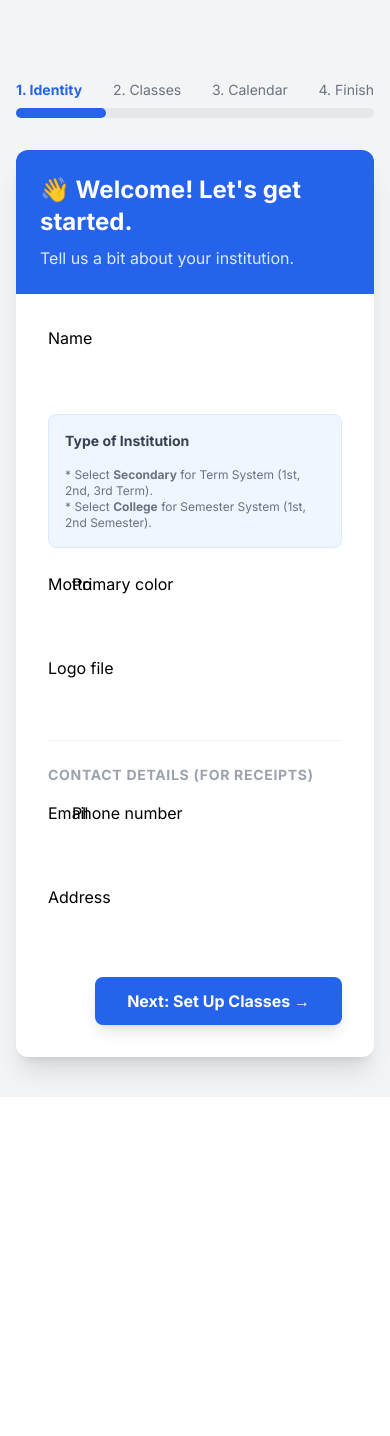
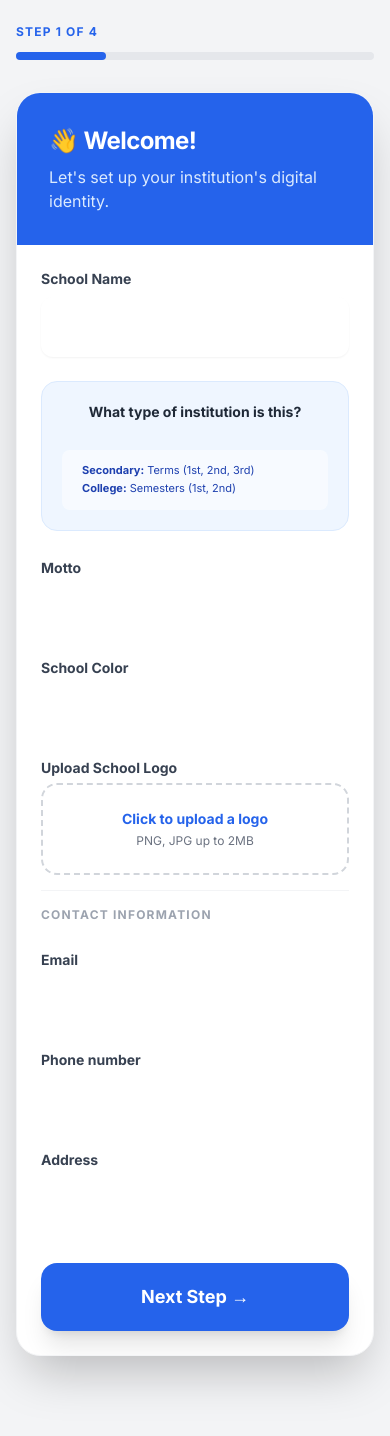
Before and after one commit to pgcsc170531/symfony-docker-starter, a Symfony app: template templates/tenant/onboarding/step1_identity.html.twig in a window 390 px wide. Before the commit the page ends 1093 px from the top, so only its background shows below. Run offline with Twig, Linux system fonts and the light colour scheme; the template is opened without the code that fills it, so the values that code supplies are empty; form fields are guessed from the names that the template uses; some libraries are stand-ins or nearby versions.

Commit message:
enhance onboarding step1 template with responsive design and improved layout

```diff
--- a/templates/tenant/onboarding/step1_identity.html.twig
+++ b/templates/tenant/onboarding/step1_identity.html.twig
@@ -8,71 +8,125 @@
     <link href="https://fonts.googleapis.com/css2?family=Inter:wght@300;400;600;700&display=swap" rel="stylesheet">
     <style>body { font-family: 'Inter', sans-serif; }</style>
 </head>
-<body class="bg-gray-100 min-h-screen py-10 px-4">
-<div class="max-w-3xl mx-auto mt-10">
+<body class="bg-gray-100 min-h-screen pb-20 antialiased"> {# Added pb-20 for mobile button clearance #}
 
-    {# PROGRESS BAR #}
+<div class="max-w-3xl mx-auto px-4 pt-6 md:pt-12">
+
+    {# PROGRESS BAR - Responsive #}
     <div class="mb-8">
-        <div class="flex justify-between text-sm font-medium text-gray-500 mb-2">
-            <span class="text-blue-600 font-bold">1. Identity</span>
-            <span>2. Classes</span>
-            <span>3. Calendar</span>
-            <span>4. Finish</span>
+        <div class="flex justify-between items-end mb-3">
+            <div>
+                <p class="text-xs font-bold text-blue-600 uppercase tracking-widest md:hidden">Step 1 of 4</p>
+                <h2 class="text-sm font-bold text-gray-900 hidden md:block">1. Identity</h2>
+            </div>
+            <div class="hidden md:flex gap-8 text-sm font-medium text-gray-400">
+                <span>2. Classes</span>
+                <span>3. Calendar</span>
+                <span>4. Finish</span>
+            </div>
         </div>
-        <div class="w-full bg-gray-200 rounded-full h-2.5">
-            <div class="bg-blue-600 h-2.5 rounded-full" style="width: 25%"></div>
+        <div class="w-full bg-gray-200 rounded-full h-2">
+            <div class="bg-blue-600 h-2 rounded-full transition-all duration-500" style="width: 25%"></div>
         </div>
     </div>
 
-    <div class="bg-white shadow-xl rounded-xl overflow-hidden">
-        <div class="bg-blue-600 p-6 text-white">
-            <h1 class="text-2xl font-bold">👋 Welcome! Let's get started.</h1>
-            <p class="text-blue-100 mt-2">Tell us a bit about your institution.</p>
+    <div class="bg-white shadow-2xl rounded-3xl overflow-hidden border border-gray-100">
+        <div class="bg-blue-600 p-8 text-white relative overflow-hidden">
+            {# Subtle Background Pattern #}
+            <div class="absolute top-0 right-0 opacity-10 transform translate-x-10 -translate-y-10">
+                <i class="fas fa-university fa-9x"></i>
+            </div>
+
+            <h1 class="text-2xl md:text-3xl font-extrabold tracking-tight">👋 Welcome!</h1>
+            <p class="text-blue-100 mt-2 font-medium">Let's set up your institution's digital identity.</p>
         </div>
 
-        <div class="p-8">
-            {{ form_start(form) }}
+        <div class="p-6 md:p-10">
+            {{ form_start(form, {'attr': {'class': 'space-y-8'}}) }}
 
                 {# IDENTITY SECTION #}
-                <div class="grid grid-cols-1 md:grid-cols-2 gap-6 mb-6">
-                    <div class="col-span-2">
-                        {{ form_row(form.name, {'attr': {'class': 'text-lg font-bold'}}) }}
+                <div class="space-y-6">
+                    <div>
+                        <label class="block text-sm font-bold text-gray-700 mb-2">School Name</label>
+                        {{ form_widget(form.name, {'attr': {'class': 'w-full px-4 py-4 rounded-xl border-gray-300 focus:ring-blue-500 focus:border-blue-500 text-lg font-bold shadow-sm'}}) }}
                     </div>
 
-                    <div class="col-span-2 bg-blue-50 p-4 rounded-lg border border-blue-100">
-                        <label class="block text-sm font-bold text-gray-700 mb-2">Type of Institution</label>
-                        <div class="flex gap-6">
+                    <div class="bg-blue-50 p-5 rounded-2xl border border-blue-100">
+                        <label class="block text-sm font-bold text-gray-800 mb-3 text-center md:text-left">What type of institution is this?</label>
+                        <div class="grid grid-cols-2 gap-4">
                             {% for child in form.institutionType %}
-                                <div class="flex items-center">
-                                    {{ form_widget(child, {'attr': {'class': 'h-4 w-4 text-blue-600 focus:ring-blue-500 border-gray-300'}}) }}
-                                    <span class="ml-2 text-sm text-gray-700 font-medium">{{ child.vars.label }}</span>
-                                </div>
+                                <label class="relative flex items-center justify-center p-4 bg-white border-2 border-gray-200 rounded-xl cursor-pointer hover:border-blue-400 has-[:checked]:border-blue-600 has-[:checked]:bg-blue-50 transition-all">
+                                    {{ form_widget(child, {'attr': {'class': 'sr-only'}}) }} {# sr-only hides actual radio but keeps it functional #}
+                                    <span class="text-sm font-bold text-gray-700">{{ child.vars.label }}</span>
+                                </label>
                             {% endfor %}
                         </div>
-                        <p class="text-xs text-gray-500 mt-2">
-                            * Select <strong>Secondary</strong> for Term System (1st, 2nd, 3rd Term).<br>
-                            * Select <strong>College</strong> for Semester System (1st, 2nd Semester).
-                        </p>
+                        <div class="mt-4 flex items-start gap-2 bg-white/50 p-3 rounded-lg">
+                            <i class="fas fa-info-circle text-blue-500 mt-0.5"></i>
+                            <p class="text-[11px] leading-relaxed text-blue-800">
+                                <strong>Secondary:</strong> Terms (1st, 2nd, 3rd) <br>
+                                <strong>College:</strong> Semesters (1st, 2nd)
+                            </p>
+                        </div>
                     </div>
 
-                    <div>{{ form_row(form.motto) }}</div>
-                    <div>{{ form_row(form.primaryColor) }}</div>
-                    <div class="col-span-2">{{ form_row(form.logoFile) }}</div>
+                    <div class="grid grid-cols-1 md:grid-cols-2 gap-6">
+                        <div>
+                            {{ form_label(form.motto, null, {'label_attr': {'class': 'text-sm font-bold text-gray-700'}}) }}
+                            {{ form_widget(form.motto, {'attr': {'class': 'mt-1 w-full px-4 py-3 rounded-xl border-gray-300'}}) }}
+                        </div>
+                        <div>
+                            {{ form_label(form.primaryColor, 'School Color', {'label_attr': {'class': 'text-sm font-bold text-gray-700'}}) }}
+                            {{ form_widget(form.primaryColor, {'attr': {'class': 'mt-1 h-12 w-full p-1 rounded-xl border-gray-300 cursor-pointer'}}) }}
+                        </div>
+                    </div>
+
+                    <div class="col-span-2">
+                         {{ form_label(form.logoFile, 'Upload School Logo', {'label_attr': {'class': 'text-sm font-bold text-gray-700'}}) }}
+                         <div class="mt-1 flex justify-center px-6 pt-5 pb-6 border-2 border-gray-300 border-dashed rounded-2xl hover:border-blue-400 transition-colors">
+                            <div class="space-y-1 text-center">
+                                <i class="fas fa-cloud-upload-alt text-gray-400 text-3xl mb-2"></i>
+                                <div class="flex text-sm text-gray-600">
+                                    {{ form_widget(form.logoFile, {'attr': {'class': 'sr-only', 'id': 'file-upload'}}) }}
+                                    <label for="file-upload" class="relative cursor-pointer bg-white rounded-md font-bold text-blue-600 hover:text-blue-500 focus-within:outline-none">
+                                        <span>Click to upload a logo</span>
+                                    </label>
+                                </div>
+                                <p class="text-xs text-gray-500">PNG, JPG up to 2MB</p>
+                            </div>
+                         </div>
+                    </div>
                 </div>
 
-                <hr class="my-6 border-gray-100">
+                <div class="relative py-4">
+                    <div class="absolute inset-0 flex items-center" aria-hidden="true">
+                        <div class="w-full border-t border-gray-100"></div>
+                    </div>
+                </div>
 
                 {# CONTACT SECTION #}
-                <h3 class="text-sm font-bold text-gray-400 uppercase tracking-wider mb-4">Contact Details (For Receipts)</h3>
-                <div class="grid grid-cols-1 md:grid-cols-2 gap-6">
-                    <div>{{ form_row(form.email) }}</div>
-                    <div>{{ form_row(form.phoneNumber) }}</div>
-                    <div class="col-span-2">{{ form_row(form.address) }}</div>
+                <div>
+                    <h3 class="text-xs font-bold text-gray-400 uppercase tracking-widest mb-6">Contact Information</h3>
+                    <div class="grid grid-cols-1 md:grid-cols-2 gap-6">
+                        <div>
+                            {{ form_label(form.email, null, {'label_attr': {'class': 'text-sm font-bold text-gray-700'}}) }}
+                            {{ form_widget(form.email, {'attr': {'class': 'mt-1 w-full px-4 py-3 rounded-xl border-gray-300', 'inputmode': 'email'}}) }}
+                        </div>
+                        <div>
+                            {{ form_label(form.phoneNumber, null, {'label_attr': {'class': 'text-sm font-bold text-gray-700'}}) }}
+                            {{ form_widget(form.phoneNumber, {'attr': {'class': 'mt-1 w-full px-4 py-3 rounded-xl border-gray-300', 'inputmode': 'tel'}}) }}
+                        </div>
+                        <div class="md:col-span-2">
+                            {{ form_label(form.address, null, {'label_attr': {'class': 'text-sm font-bold text-gray-700'}}) }}
+                            {{ form_widget(form.address, {'attr': {'class': 'mt-1 w-full px-4 py-3 rounded-xl border-gray-300', 'rows': '2'}}) }}
+                        </div>
+                    </div>
                 </div>
 
-                <div class="mt-8 flex justify-end">
-                    <button type="submit" class="bg-blue-600 text-white px-8 py-3 rounded-lg shadow-lg font-bold hover:bg-blue-700 transition-transform transform hover:-translate-y-0.5">
-                        Next: Set Up Classes &rarr;
+                {# FOOTER ACTIONS - Fixed on Mobile? #}
+                <div class="mt-10">
+                    <button type="submit" class="w-full md:w-auto md:float-right bg-blue-600 text-white px-10 py-5 rounded-2xl shadow-xl font-bold text-lg hover:bg-blue-700 active:scale-95 transition-all">
+                        Next Step &rarr;
                     </button>
                 </div>
 
@@ -80,5 +134,6 @@
         </div>
     </div>
 </div>
+
 </body>
 </html>
```
